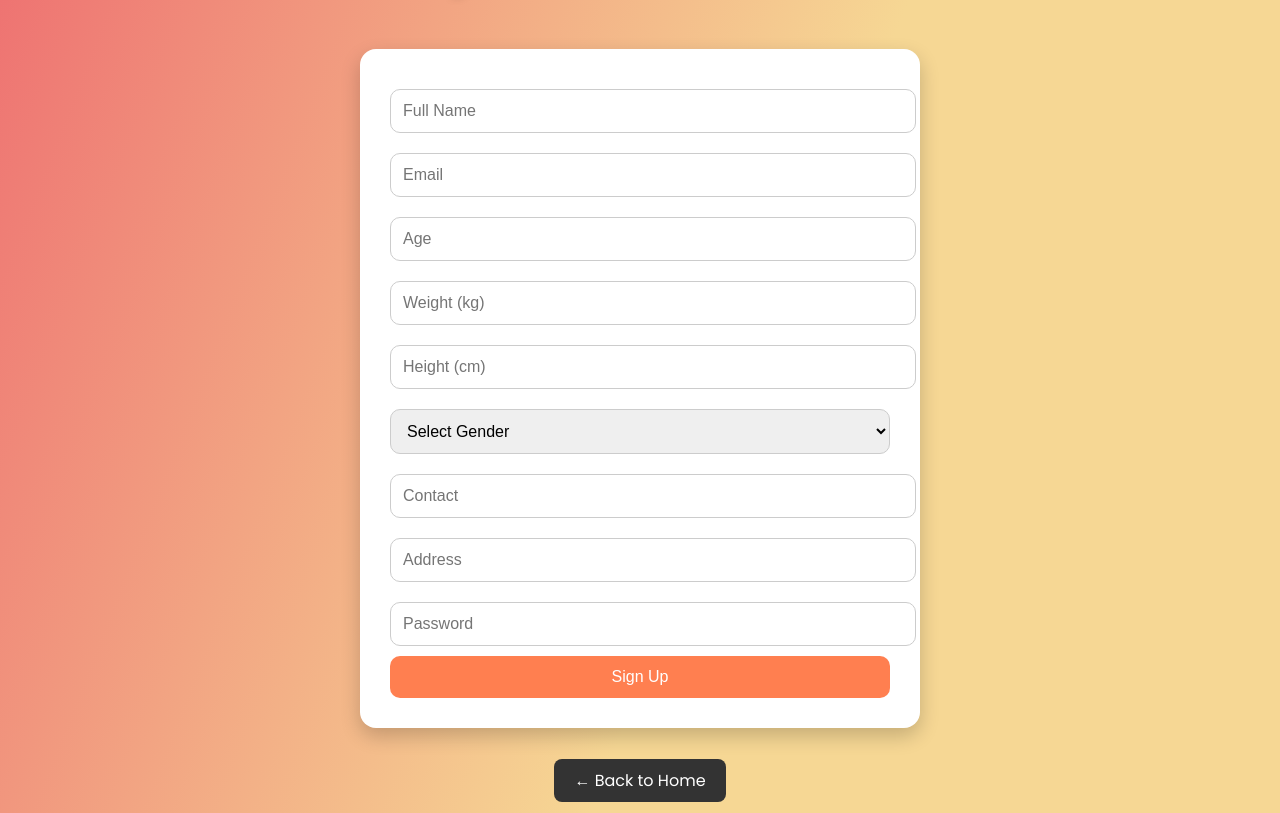
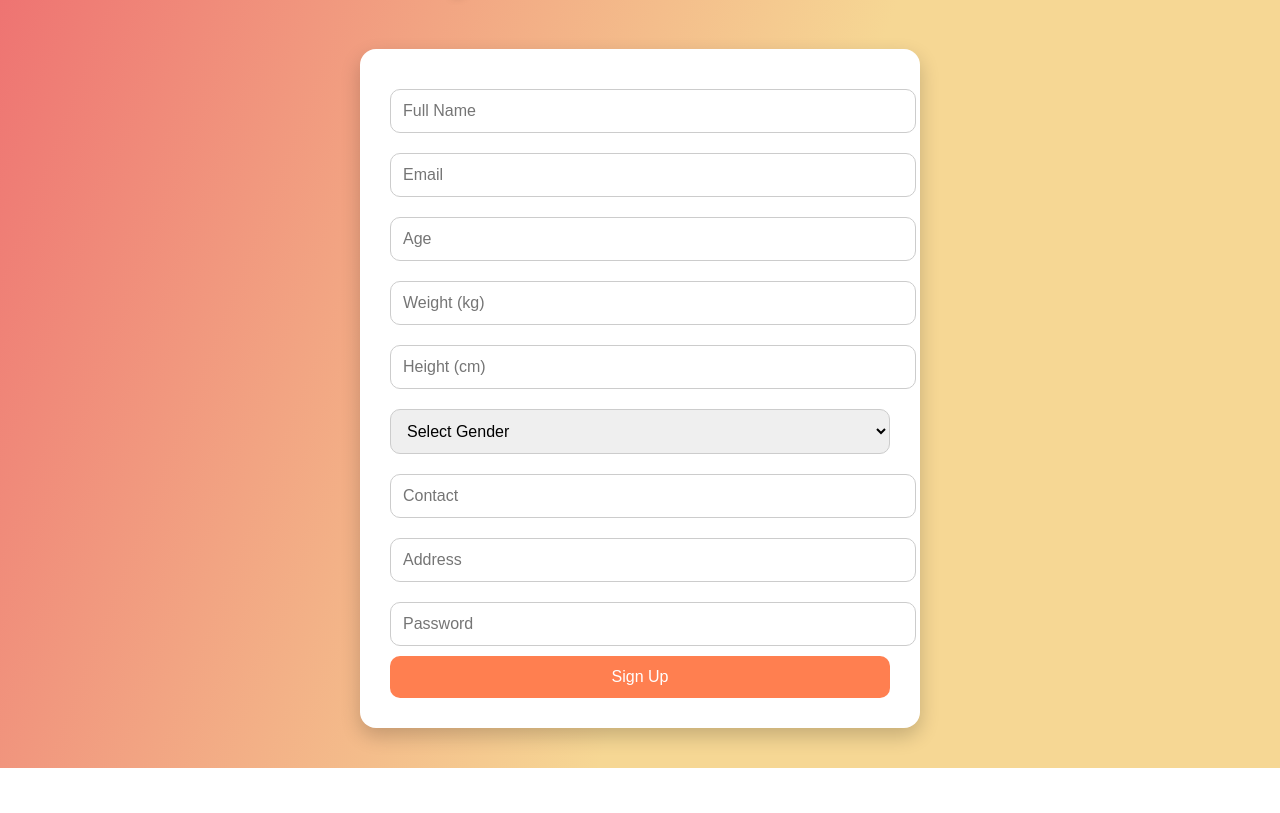
Before and after one commit to teamspakonix/HealHarbour, a website: page public/signup.html in a window 1280 px wide. Shown: the part 107-920 px from the top of the page. After the commit the page ends 875 px from the top, so only its background shows below. Drawn offline with nearby package versions, Linux system fonts and the light colour scheme.

Commit message:
Done with the webiste yayyyy

```diff
--- a/public/signup.html
+++ b/public/signup.html
@@ -106,9 +106,7 @@
     <button type="submit">Sign Up</button>
   </form>
 
-  <div class="back-btn">
-    <a href="index.html">← Back to Home</a>
-  </div>
+
 
   <script src="Assets/signup.js"></script>
 </body>
```
